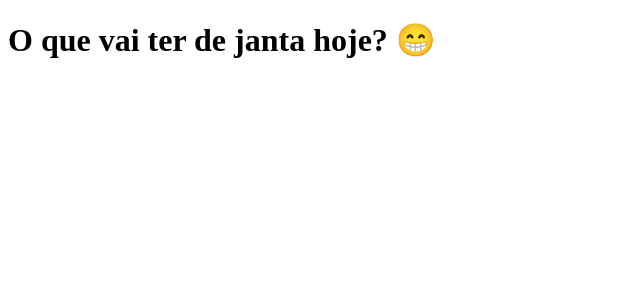
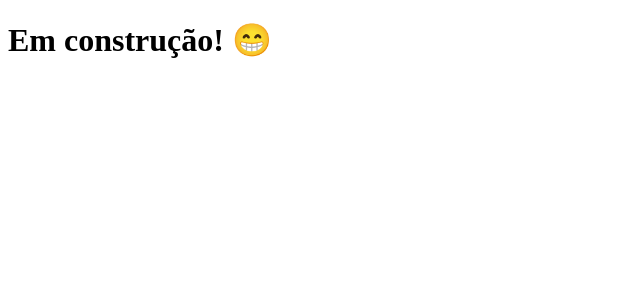
Before and after one commit to idnedel/clone-tabnews, a Next.js app: page / in a window 1280 px wide. Shown: the top 300 px of the page, without its empty margins (0-640 px from the left). Built offline with nearby package versions, Linux system fonts and the light colour scheme.

Commit message:
Alteração no

```diff
--- a/pages/index.js
+++ b/pages/index.js
@@ -1,5 +1,5 @@
 function Home() {
-  return <h1>O que vai ter de janta hoje? 😁</h1>
+  return <h1>Em construção! 😁</h1>
 }
 
 export default Home;
```
